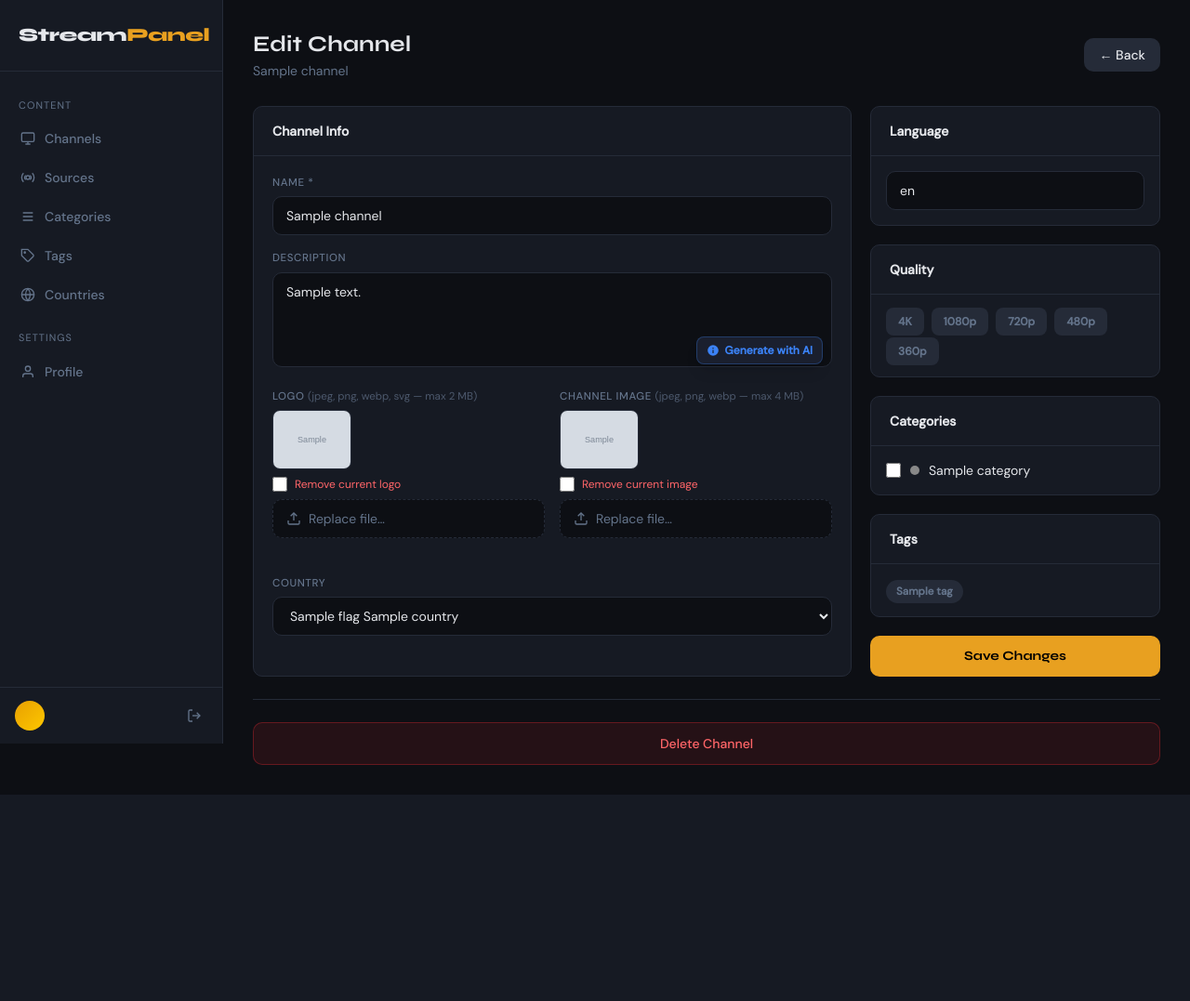
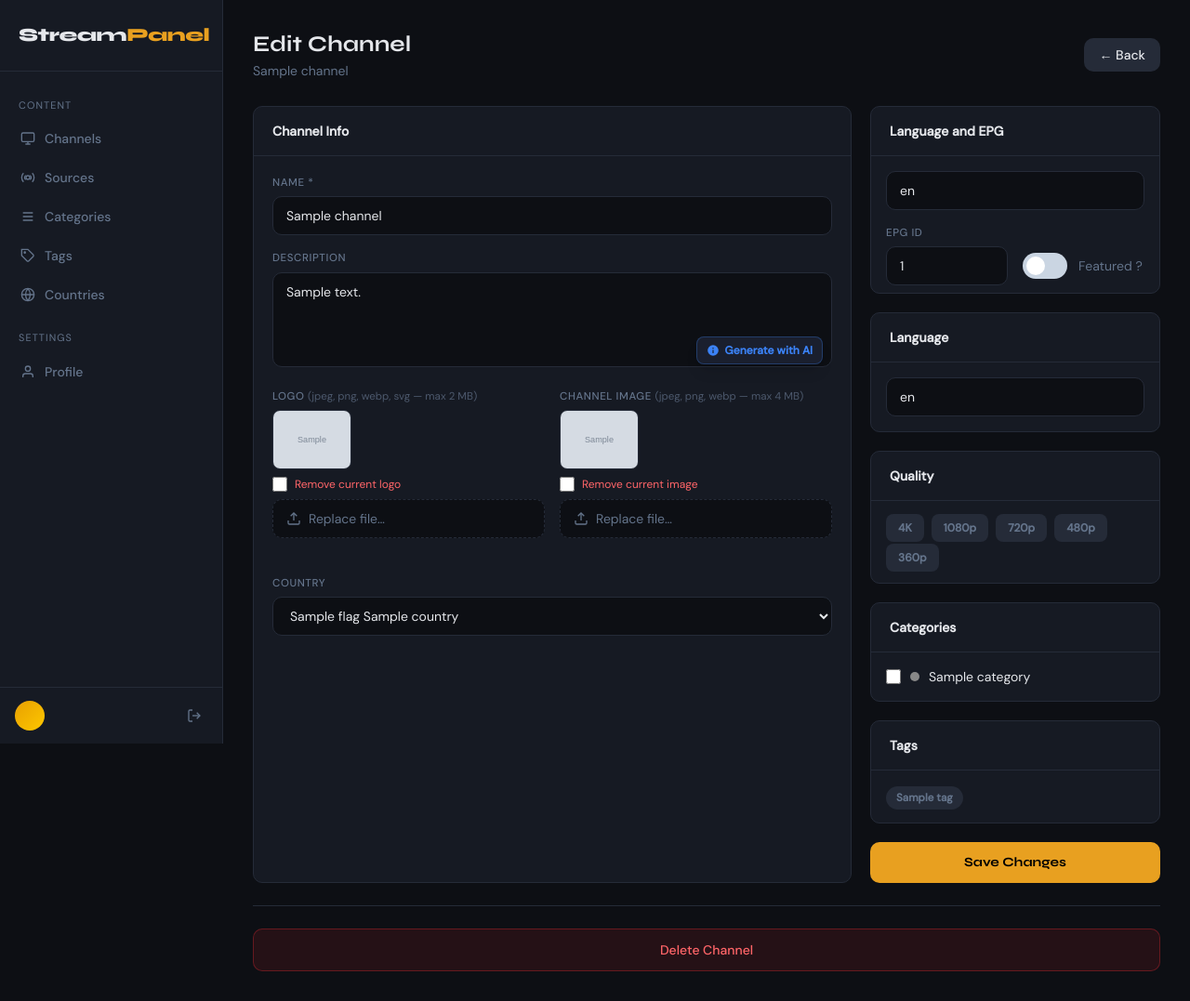
Before and after one commit to el3omrii/telfaza-new, a Laravel app: template resources/views/channels/edit.blade.php in a window 1280 px wide. Shown: the whole page at 93% size. Before the commit the page ends 855 px from the top, so only its background shows below. Run offline with Laravel 12, Linux system fonts and the light colour scheme; the template is opened without the code that fills it: most values are stand-ins (such as "Sample title", 1, 10 or a date in 2020); grey boxes marked "Sample" are stand-in pictures; data that the repository does not hold is empty; style sheets or scripts are compiled from the project's sources.

Commit message:
updated channel edit form

```diff
--- a/app/Http/Controllers/ChannelController.php
+++ b/app/Http/Controllers/ChannelController.php
@@ -90,7 +90,7 @@ class ChannelController extends Controller
             'language'    => $request->language,
             'epgid'       => $request->epgid,
             'quality'     => $request->quality,
-            'featured'    => $request->featured,
+            'featured'    => $request->boolean('featured'),
             'logo'        => $request->hasFile('logo')
                                 ? $this->storeImage($request->file('logo'), 'channels/logos', $request->name, 'logo')
                                 : null,
@@ -168,7 +168,7 @@ class ChannelController extends Controller
             'language'    => $request->language,
             'epgid'       => $request->epgid,
             'quality'     => $request->quality,
-            'featured'    => $request->featured,
+            'featured'    => $request->boolean('featured'),
         ];
 
         // Replace logo only if a new file was uploaded; delete the old one
--- a/resources/views/channels/edit.blade.php
+++ b/resources/views/channels/edit.blade.php
@@ -113,6 +113,29 @@
 
         {{-- Right --}}
         <div class="flex flex-col gap-5">
+             {{-- Language andEPG --}}
+            <div class="bg-surface border border-border rounded-[10px] overflow-hidden">
+                <div class="px-5 py-4 border-b border-border font-semibold text-sm">Language and EPG</div>
+                <div class="p-4">
+                    <input name="language" value="{{ old('language', $channel->language) }}" placeholder="e.g. English, Arabic, French…"
+                           class="w-full px-3.5 py-2.5 bg-bg border border-border rounded-[10px] text-sm text-gray-200 placeholder-muted focus:outline-none focus:border-accent transition-colors">
+                </div>
+                <div class="grid grid-cols-1 sm:grid-cols-2 gap-4 px-4 pb-2 items-end">
+                    <div>
+                        <label class="block text-[0.72rem] font-medium uppercase tracking-wider text-muted mb-1.5">EPG ID</label>
+                        <input name="epgid" value="{{ old('epgid', $channel->epgid) }}" placeholder="e.g. EPG ID"
+                           class="w-full px-3.5 py-2.5 bg-bg border border-border rounded-[10px] text-sm text-gray-200 placeholder-muted focus:outline-none focus:border-accent transition-colors">
+                    </div>
+                    <div>
+                        <label class="relative inline-flex cursor-pointer items-center gap-3 text-muted text-sm">
+                            <input type="checkbox" name="featured" value="1" {{ old('featured') ? 'checked' : '' }} class="peer sr-only" />
+                            <div class="peer h-7 w-12 rounded-full bg-slate-300 ring-offset-1 transition-colors duration-200 peer-checked:bg-accent peer-focus:ring-2 peer-focus:ring-yellow-400"></div>
+                            <span class="dot absolute top-1 left-1 h-5 w-5 rounded-full bg-white transition-transform duration-200 ease-in-out peer-checked:translate-x-5"></span>
+                            Featured ?
+                        </label>
+                    </div>
+                </div>
+            </div>
             {{-- Language --}}
             <div class="bg-surface border border-border rounded-[10px] overflow-hidden">
                 <div class="px-5 py-4 border-b border-border font-semibold text-sm">Language</div>
```
